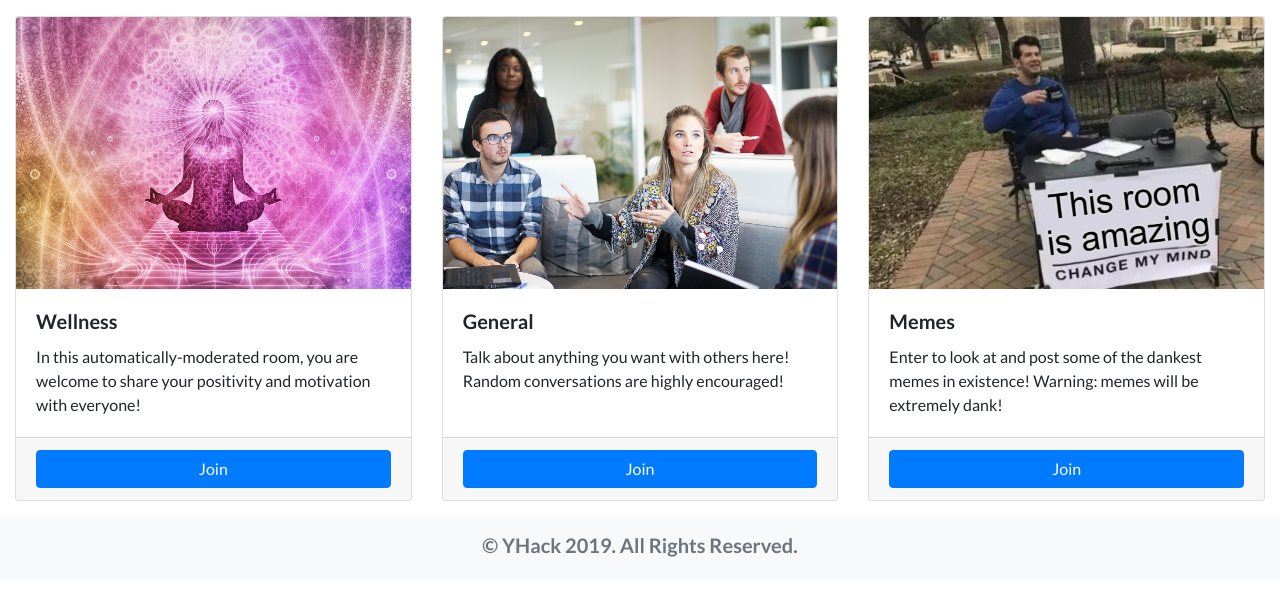
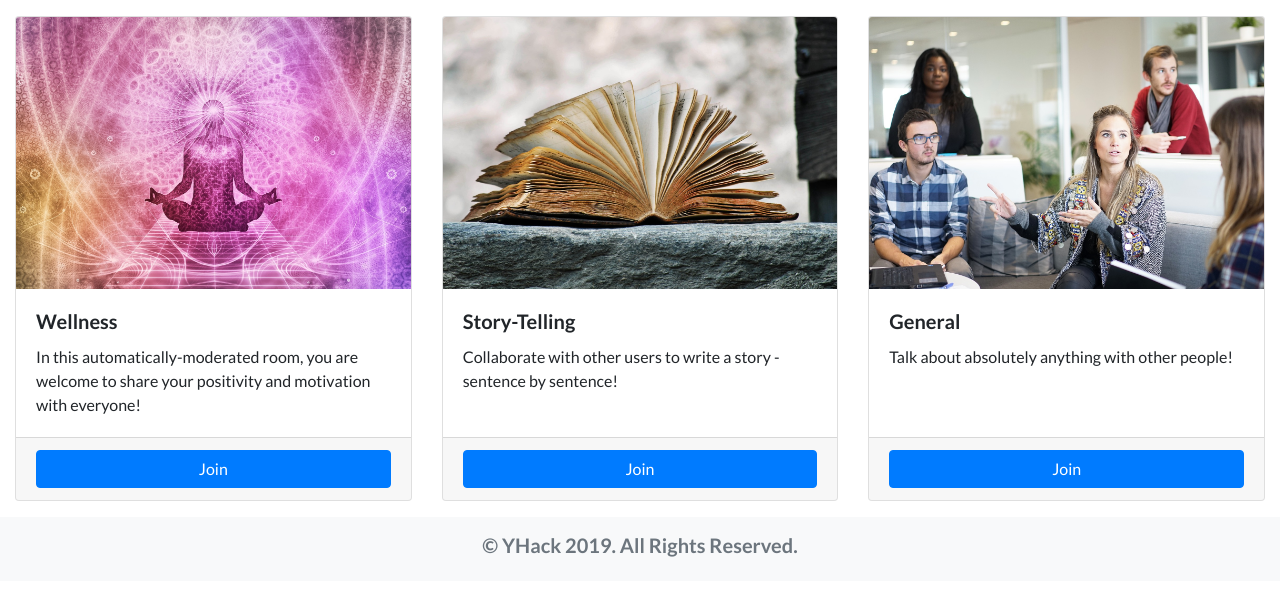
Before and after one commit to inchkev/bulletin-webvr, a Flask app: page /rooms in a window 1280 px wide. Shown: the part 56-652 px from the top of the page. Run offline with Flask 2, Linux system fonts and the light colour scheme; some libraries are stand-ins or nearby versions.

Commit message:
Room GET variable indexing

```diff
--- a/project/routes.py
+++ b/project/routes.py
@@ -20,9 +20,13 @@ def index():
 def rooms():
     return render_template("rooms.html")
 
-@application.route("/wellness")
+@application.route("/room", methods=['GET'])
 def wellness():
-    return render_template("vr.html")
+    if 'n' not in request.args:
+        tab_num = 1
+    else:
+        tab_num = int(request.args.get("n"))
+    return render_template("vr.html", room_id=tab_num)
 
 @application.route("/test")
 def test():
--- a/project/static/components/bulletin-text.js
+++ b/project/static/components/bulletin-text.js
@@ -1,5 +1,4 @@
 var MESSAGES = [];
-var ROOM_NUMBER = 1;
 
 AFRAME.registerComponent('bulletin-text', {
     schema: {
--- a/project/templates/rooms.html
+++ b/project/templates/rooms.html
@@ -51,18 +51,18 @@
       <div class="card-footer"><a href="wellness"><button type="button" class="btn btn-primary btn-block">Join</button></a></div>
     </div>
     <div class="card">
-      <img src="/static/img/workplace.jpg" class="card-img-top" alt="...">
+      <img src="/static/img/book.jpg" class="card-img-top" alt="...">
       <div class="card-body">
-        <h5 class="card-title">General</h5>
-        <p class="card-text">Talk about anything you want with others here! Random conversations are highly encouraged!</p>
+        <h5 class="card-title">Story-Telling</h5>
+        <p class="card-text">Collaborate with other users to write a story - sentence by sentence!</p>
       </div>
       <div class="card-footer"><a href="#"><button type="button" class="btn btn-primary btn-block">Join</button></a></div>
     </div>
     <div class="card">
-      <img src="/static/img/meme.png" class="card-img-top" alt="...">
+      <img src="/static/img/workplace.jpg" class="card-img-top" alt="...">
       <div class="card-body">
-        <h5 class="card-title">Memes</h5>
-        <p class="card-text">Enter to look at and post some of the dankest memes in existence! Warning: memes will be extremely dank!</p>
+        <h5 class="card-title">General</h5>
+        <p class="card-text">Talk about absolutely anything with other people!</p>
       </div>
       <div class="card-footer"><a href="#"><button type="button" class="btn btn-primary btn-block">Join</button></a></div>
     </div>
```
Also changed, not shown: project/templates/vr.html (+9 -1 lines), project/static/img/book.jpg (added), project/static/img/meme.jpg (deleted).
